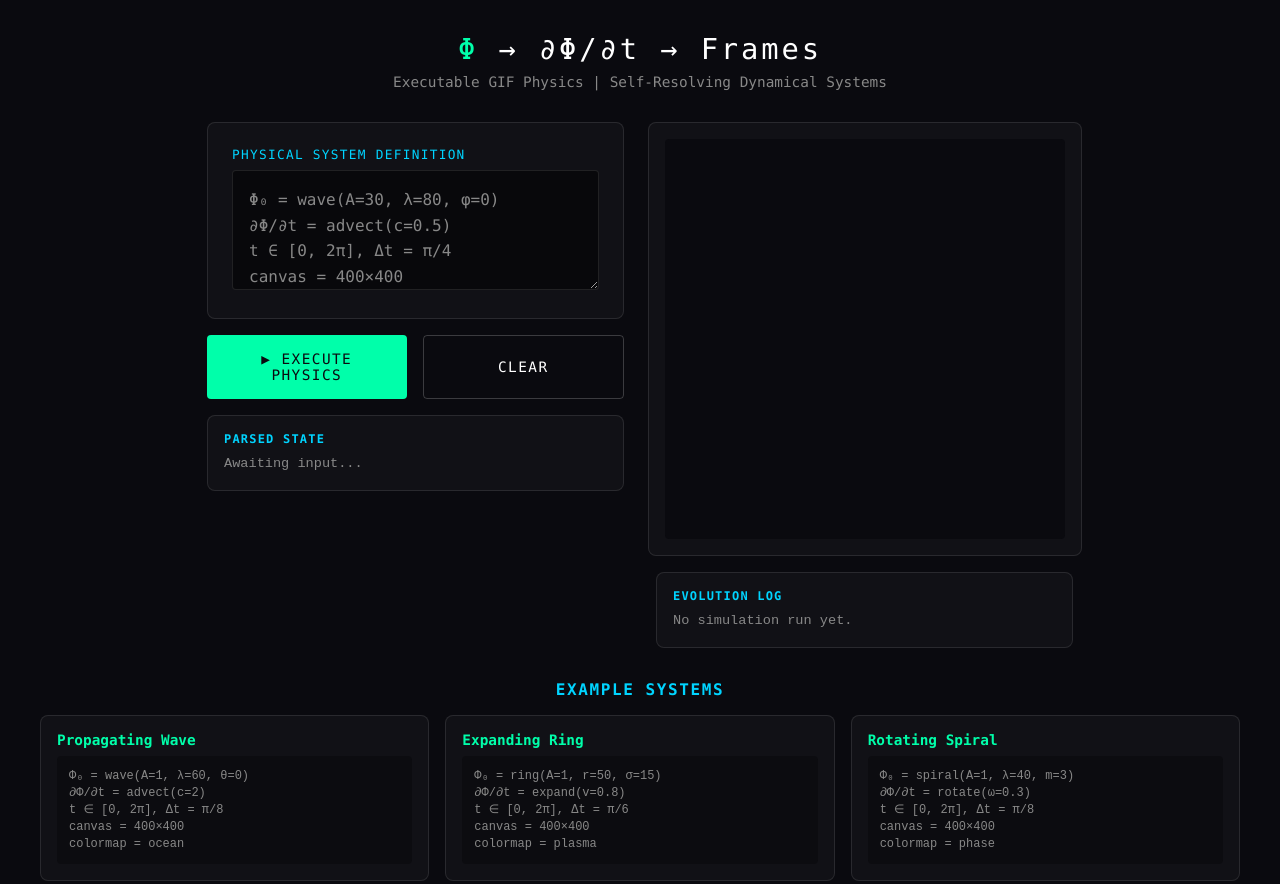
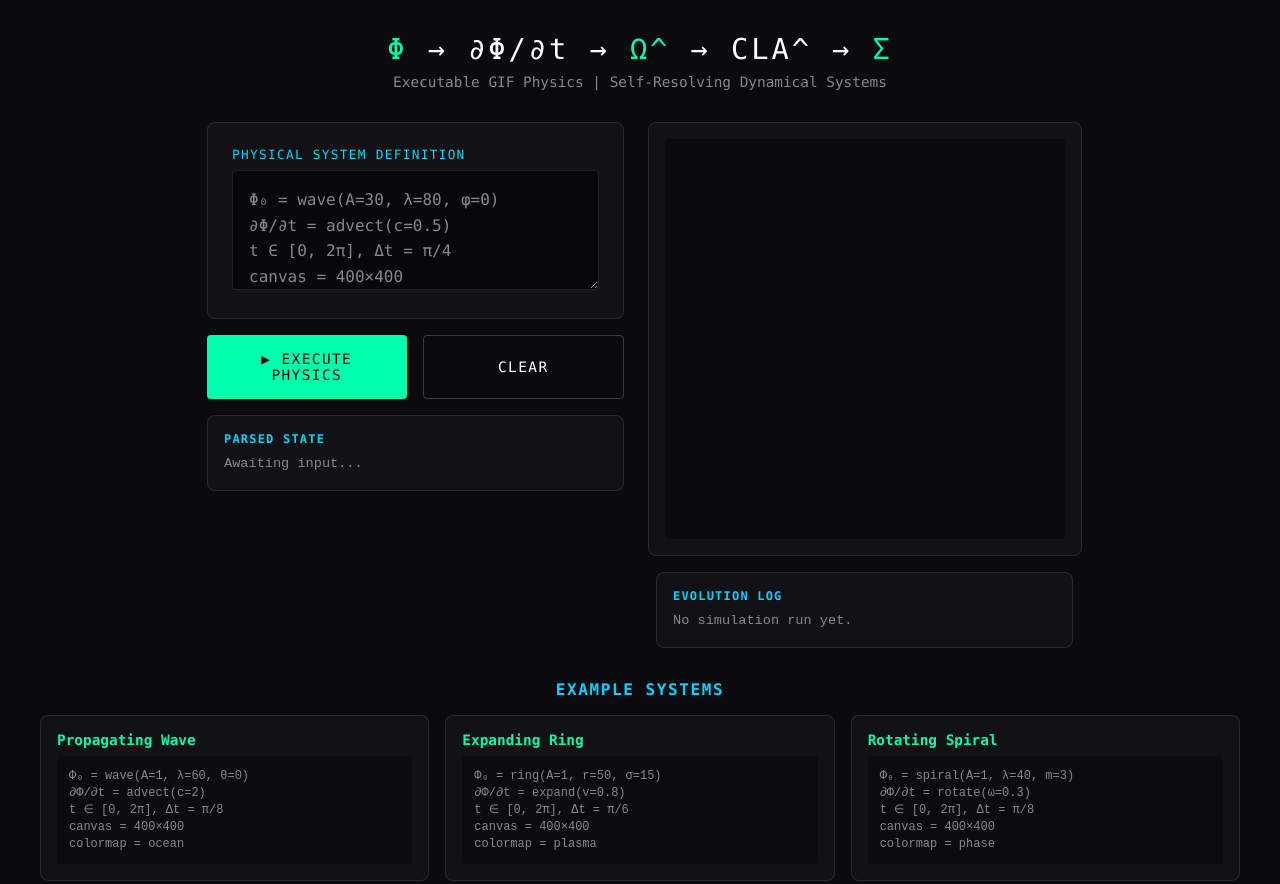
Before and after one commit to FunnelFunction/0.0_Executable_GIF_Physics, a plain HTML site: page index.html in a window 1280 px wide. Shown: the top 884 px of the page. Drawn offline with Linux system fonts and the light colour scheme.

Commit message:
Header update: Φ → ∂Φ/∂t → Ω^ → CLA^ → Σ (full pipeline)

```diff
--- a/index.html
+++ b/index.html
@@ -3,7 +3,7 @@
 <head>
   <meta charset="UTF-8">
   <meta name="viewport" content="width=device-width, initial-scale=1.0">
-  <title>Executable GIF Physics | Φ → ∂Φ/∂t → Frames</title>
+  <title>Executable GIF Physics | Φ → Ω^ → CLA^ → Σ</title>
   <style>
     /**
      * ================================================================
@@ -314,7 +314,7 @@
 </head>
 <body>
   <header>
-    <h1><span class="phi">Φ</span> → ∂Φ/∂t → Frames</h1>
+    <h1><span class="phi">Φ</span> → ∂Φ/∂t → <span class="phi">Ω^</span> → CLA^ → <span class="phi">Σ</span></h1>
     <p class="subtitle">Executable GIF Physics | Self-Resolving Dynamical Systems</p>
   </header>
 
```
